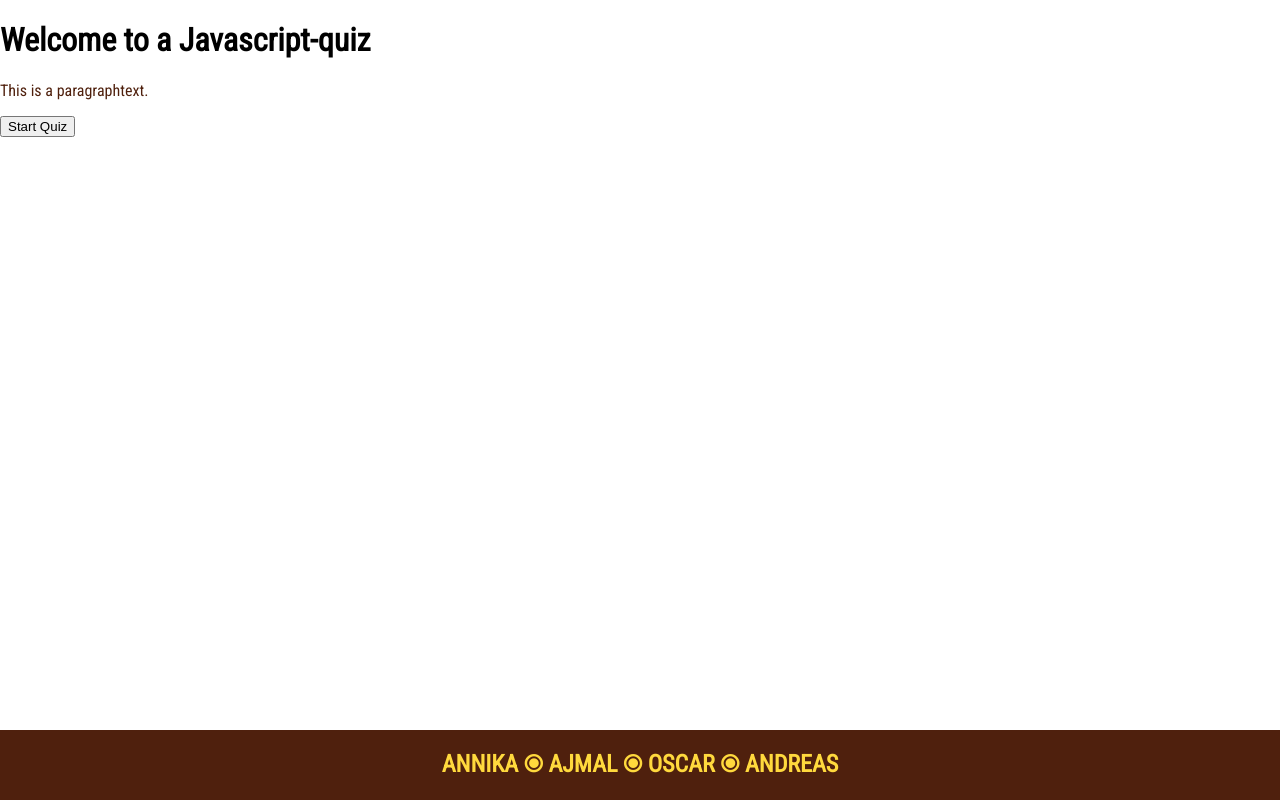
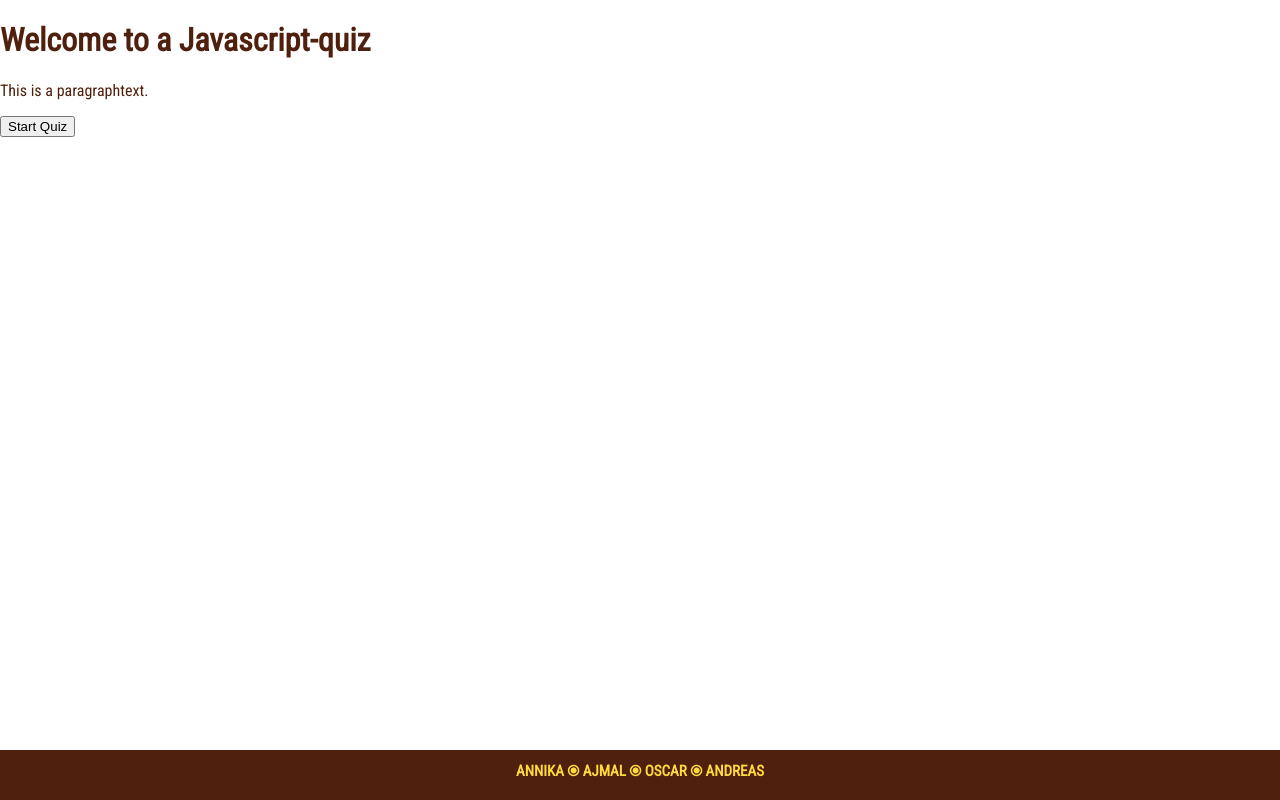
Before and after one commit to Technigo/project-redux-quiz-old, a React (Create React App) app: page / in a window 1280 px wide. Built offline with nearby package versions, Linux system fonts and the light colour scheme.

Commit message:
added styling to footer

```diff
--- a/src/components/Footer.js
+++ b/src/components/Footer.js
@@ -4,7 +4,7 @@ import { StyledFooterTextH2 } from './StyledTexts';
 
 export const Container = styled.div`
 background: #4F200D;
-height: 70px;
+height: 50px;
 position:absolute;
 left:0;
 bottom:0;
--- a/src/components/StyledTexts.js
+++ b/src/components/StyledTexts.js
@@ -2,23 +2,23 @@ import styled from 'styled-components';
 
 // PARAGRAPH STYLING P
 export const StyledWelcomeText = styled.h1`
-    color: #4F200D
-    font-family: Roboto Condensed;
+    color: #4F200D;
+    font-family: 'Roboto Condensed';
     `;
 
 // QUESTION TEXT STYLING H1
 export const StyledQuestionText = styled.h3`
-    color: #4F200D
+    color: #4F200D;
     font-family: Roboto Condensed;
     `;
 
 // PARAGRAPH STYLING P
 export const StyledParagraphText = styled.p`
-    color: #4F200D
+    color: #4F200D;
     `;
 
 // FOOTER TEXT STYLING
 export const StyledFooterTextH2 = styled.h2`
-    color: #FFD93D
+    color: #FFD93D;
     font-size: 15px;
     `;
```
